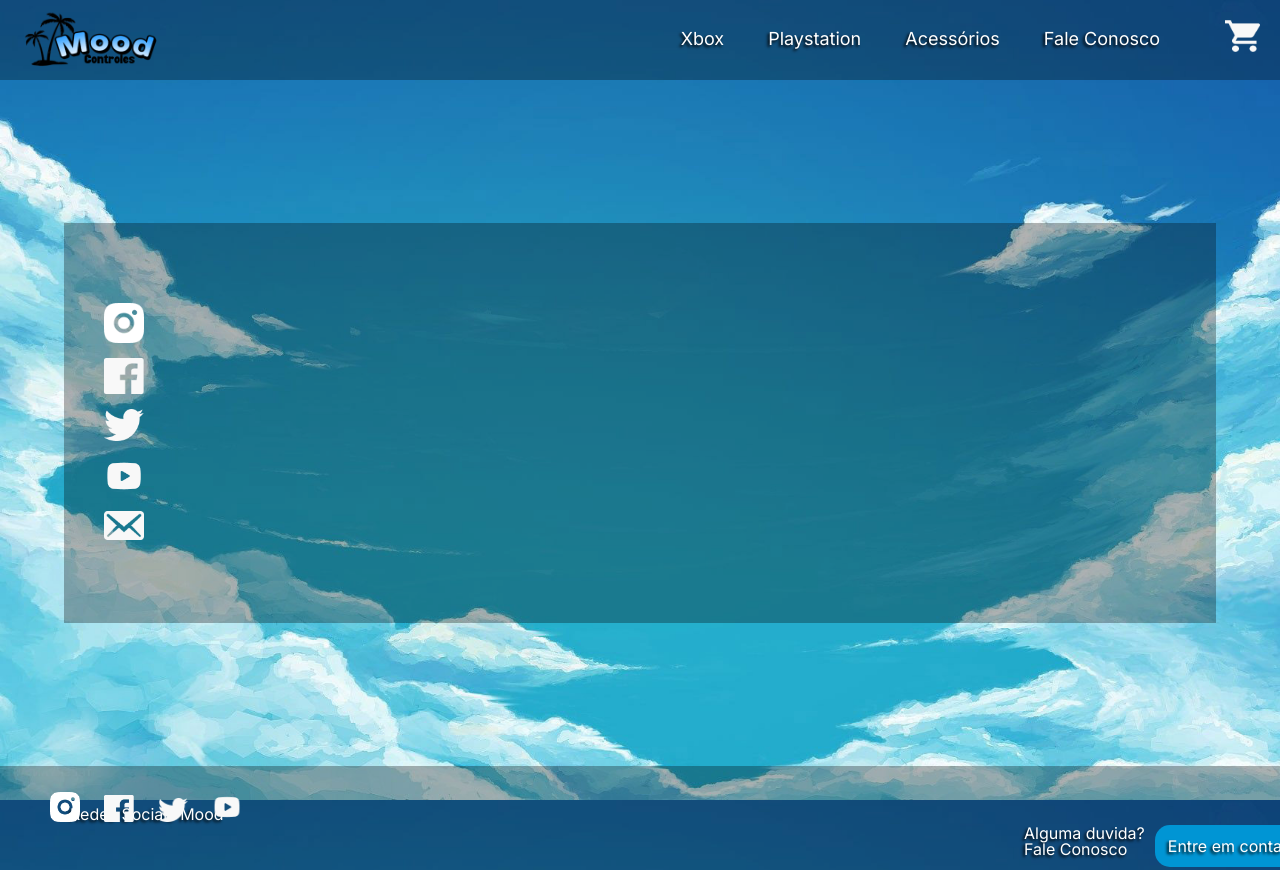
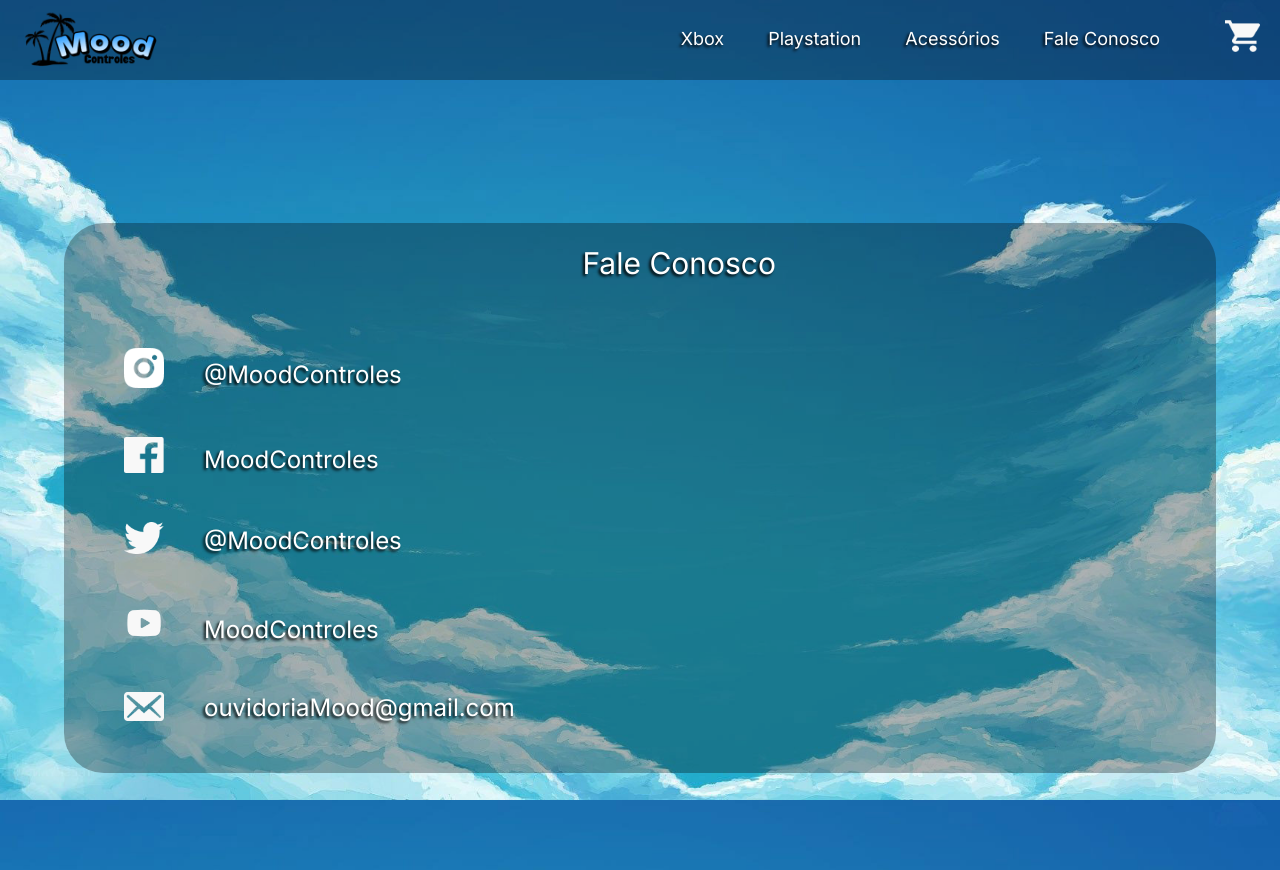
Before and after one commit to DevTriton/NewMoodControles, a plain HTML site: page html/contato.html in a window 1280 px wide. Shown: the top 870 px of the page. Drawn offline with Linux system fonts and the light colour scheme; a web font is replaced by a local one.

Commit message:
contato pronto

```diff
--- a/css/contato.css
+++ b/css/contato.css
@@ -60,27 +60,6 @@ nav {
     top: 20px;
 }
 
-.content{
-    background-color: rgba(0, 0, 0, 0.3);
-    width: 90%;
-    height: 400px;
-    position: relative;
-    left: 5%;
-    top: 40%;
-    margin-top: 143px;
-    margin-bottom: 143px;
-}
-
-.content-images{
-    display: table;
-    padding-bottom: 15px;
-    width: 40px;
-    height: auto;
-    position: relative;
-    left: 40px;
-    top: 80px;
-}
-
 .redes {
     background-color: rgba(0, 0, 0, 0.3);
     width: auto;
@@ -89,6 +68,7 @@ nav {
 
 .imagens-redes img{
     position: relative;
+    top: 40px;
     left: 40px;
     width: 30px;
     padding: 10px;
@@ -127,3 +107,49 @@ nav {
     font-family: "Inter";
     margin-right: 10px;
 }
+
+.content{
+    background-color: rgba(0, 0, 0, 0.3);
+    width: 90%;
+    height: 550px;
+    position: relative;
+    left: 5%;
+    top: 40%;
+    margin-top: 143px;
+    margin-bottom: 143px;
+    border-radius: 40px 40px;
+}
+
+.content-images{
+    display: table;
+    padding-bottom: 25px;
+    width: 40px;
+    height: auto;
+    position: relative;
+    left: 60px;
+    top: 95px;
+}
+
+.content-text{
+    color: white;
+    text-decoration: none;
+    font-family: "Inter";
+    font-weight: 400;
+    font-size: 24px;
+    text-shadow: black -2px 2px 3px;
+    position: relative;
+    left: 140px;
+    top: 45px;
+}
+
+.titulo{
+    color: white;
+    text-decoration: none;
+    font-family: "Inter";
+    font-weight: 400;
+    font-size: 30px;
+    text-shadow: black -2px 2px 3px;
+    position: relative;
+    left: 45%;
+    top: 25px;
+}
--- a/html/contato.html
+++ b/html/contato.html
@@ -22,11 +22,17 @@
         </header>
         <main>
             <div class="content">
-                <img src="../assets/icones sites/instagram.png" alt="icone insta" class="content-images">
-                <img src="../assets/icones sites/Facebook.png" alt="icone face" class="content-images">
-                <img src="../assets/icones sites/Twitter.png" alt="icone twitter" class="content-images">
-                <img src="../assets/icones sites/Youtube.png" alt="icone YT" class="content-images">
-                <img src="../assets/icones sites/e-mail.png" alt="icone Email" class="content-images">
+                    <h1 class="titulo">Fale Conosco</h1>
+                    <img src="../assets/icones sites/instagram.png" alt="icone insta" class="content-images">
+                    <p class="content-text">@MoodControles</p>
+                    <img src="../assets/icones sites/Facebook.png" alt="icone face" class="content-images">
+                    <p class="content-text">MoodControles</p>
+                    <img src="../assets/icones sites/Twitter.png" alt="icone twitter" class="content-images">
+                    <p class="content-text">@MoodControles</p>
+                    <img src="../assets/icones sites/Youtube.png" alt="icone YT" class="content-images">
+                    <p class="content-text">MoodControles</p>
+                    <img src="../assets/icones sites/e-mail.png" alt="icone Email" class="content-images">
+                    <p class="content-text">ouvidoriaMood@gmail.com</p>
             </div>
         </main>
         <footer>
```
